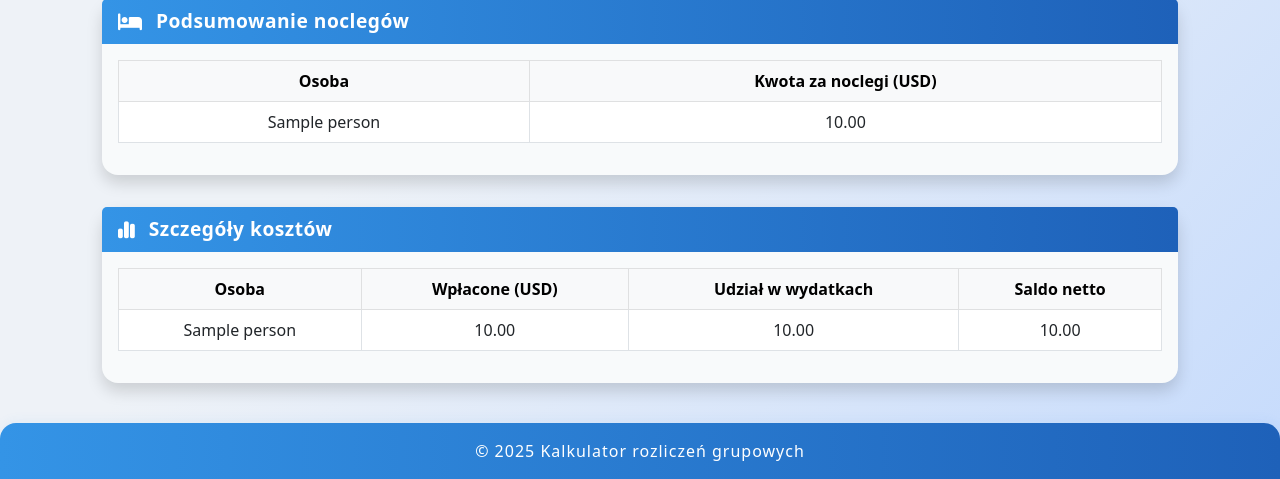
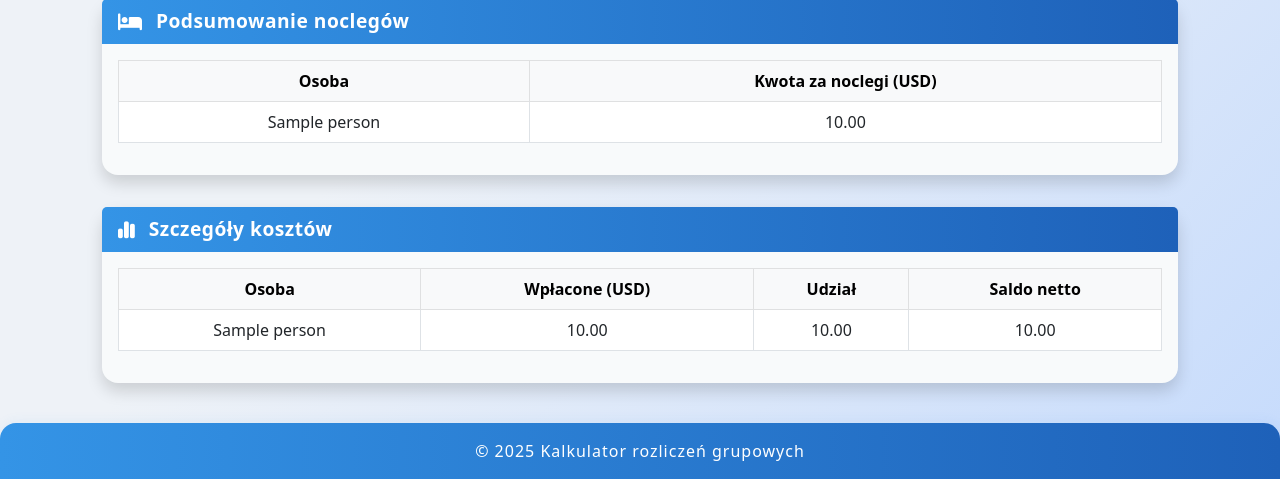
Before and after one commit to Torekas/settlement_mini_app, a Flask app: template templates/index.html in a window 1280 px wide. Shown: the part 1350-1829 px from the top of the page. Run offline with Flask 3, Linux system fonts and the light colour scheme; the template is opened without the code that fills it: most values are stand-ins (such as "Sample title", 1, 10 or a date in 2020).

Commit message:
better adjustment of the column name

```diff
--- a/templates/index.html
+++ b/templates/index.html
@@ -230,7 +230,7 @@
   <div class="card-body">
     {% if detailed_settlement %}
       <table class="table table-bordered">
-        <thead class="table-light"><tr><th>Osoba</th><th>Wpłacone ({{ main_currency }})</th><th>Udział w wydatkach</th><th>Saldo netto</th></tr></thead>
+        <thead class="table-light"><tr><th>Osoba</th><th>Wpłacone ({{ main_currency }})</th><th>Udział</th><th>Saldo netto</th></tr></thead>
         <tbody>
           {% for person, d in detailed_settlement.items() %}
           <tr>
```
